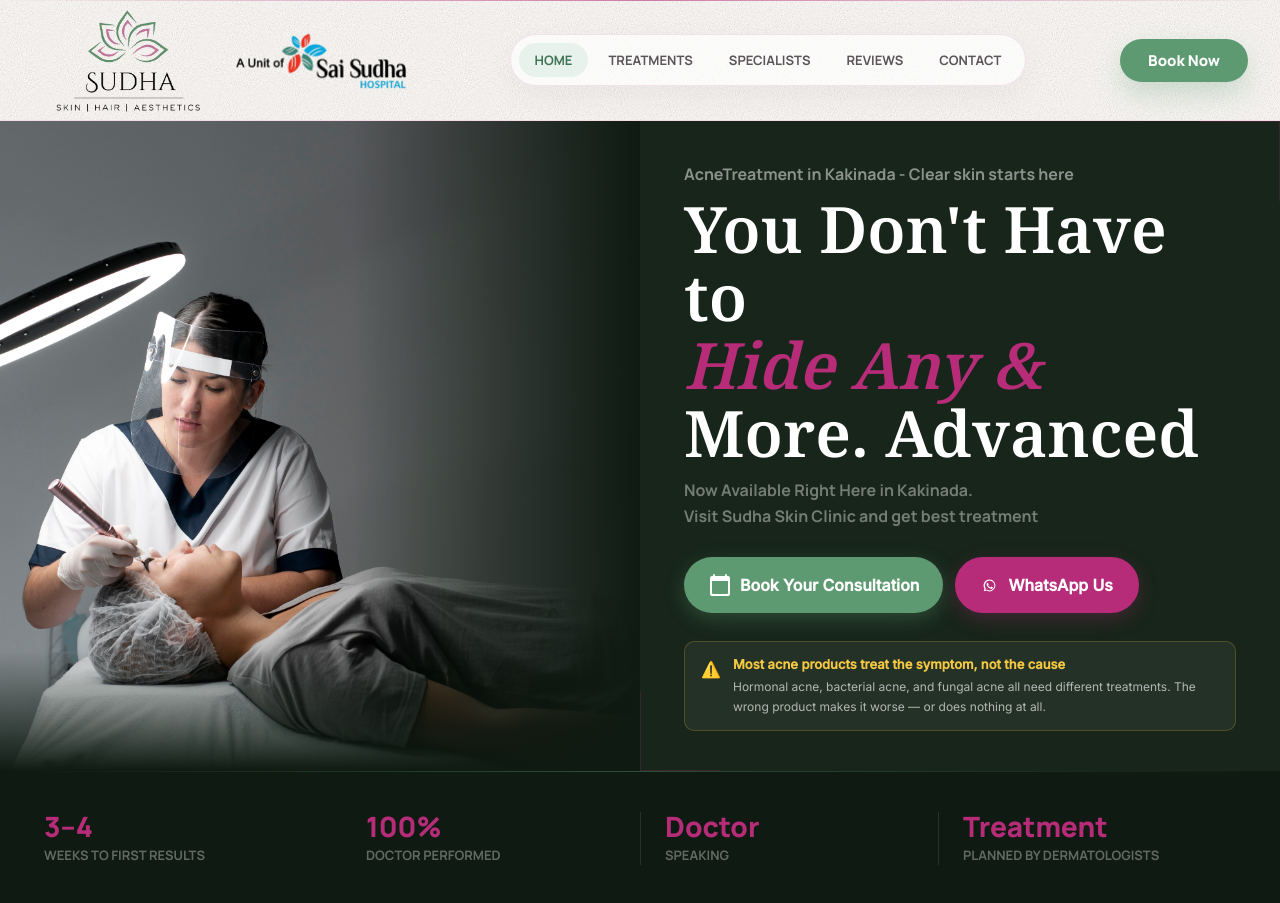
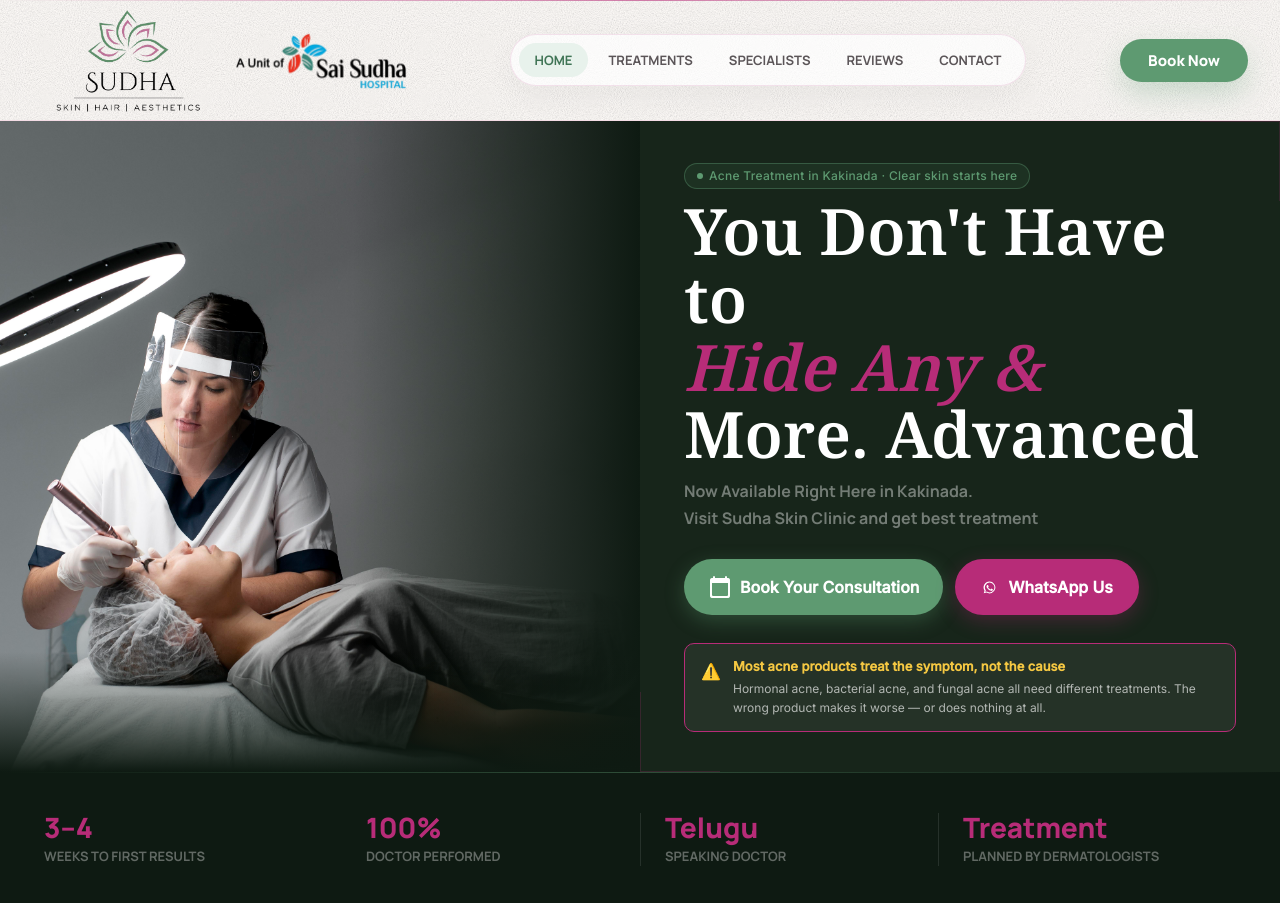
Before and after one commit to Rajeshj14/acne-lp, a Next.js app: page / in a window 1280 px wide. Shown: the top 903 px of the page. Built offline with nearby package versions, Linux system fonts and the light colour scheme; a web font is replaced by a local one.

Commit message:
sudha clinic new acne-treatmentelodpssd

```diff
--- a/src/components/HeroSection.tsx
+++ b/src/components/HeroSection.tsx
@@ -6,13 +6,14 @@ import BookingButton from './BookingButton';
 const trustItems = [
   { icon: 'health_and_safety', line1: '3–4 Weeks to First', line2: 'Results' },
   { icon: 'verified_user', line1: '100% Doctor ', line2: 'Performed' },
+  { icon: 'translate', line1: 'Telugu', line2: 'Speaking Doctor' },
   { icon: 'workspace_premium', line1: '10+ Years', line2: 'of Expertise' },
 ];
 
 const stats = [
   { value: '3–4', label: 'Weeks to First Results' },
   { value: '100%', label: 'Doctor Performed' },
-  { value: 'Doctor', label: ' Speaking' },
+  { value: 'Telugu', label: ' Speaking Doctor' },
   { value: 'Treatment', label: ' Planned by Dermatologists' },
 ];
 
@@ -123,9 +124,10 @@ export const HeroSection = () => {
 
           {/* Headline */}
           <div>
-            <p className="lp-body mb-1.5 sm:mb-2 text-white/80 sm:text-white/50 text-xs sm:text-sm">
-              AcneTreatment in Kakinada - Clear skin starts here
-            </p>
+            <span className="inline-flex items-center gap-1.5 mb-1.5 sm:mb-2 px-3 py-1 rounded-full border border-[#5e9a71]/40 bg-[#5e9a71]/10 text-[#5e9a71] text-xs font-medium tracking-wide">
+              <span className="w-1.5 h-1.5 rounded-full bg-[#5e9a71] inline-block" />
+              Acne Treatment in Kakinada · Clear skin starts here
+            </span>
             <h1 className="lp-title hidden sm:block mb-2 sm:mb-2.5 text-white text-2xl sm:text-3xl md:text-4xl lg:text-5xl">
               You Don't Have to <br />
               <span className="italic inline-block" style={{ color: "#b72c78" }}>
@@ -148,8 +150,8 @@ export const HeroSection = () => {
 
           {/* Trust badges - Wrap on mobile, flex on tablet */}
           <div className="grid grid-cols-2 sm:hidden gap-3">
-            {trustItems.map((item, i) => (
-              <div key={item.icon} className={`flex items-center gap-1.5 sm:gap-2.5 sm:flex-1 sm:min-w-0 ${i === 0 ? 'col-span-2' : ''}`}>
+            {trustItems.map((item) => (
+              <div key={item.line1} className="flex items-center gap-1.5">
                 <div className="w-7 h-7 sm:w-[34px] sm:h-[34px] rounded-full bg-[#5e9a71]/12 border border-[#b72c78]/25 flex items-center justify-center shrink-0">
                   <span className="material-icons-round text-sm sm:text-base text-[#5e9a71]">
                     {item.icon}
@@ -193,7 +195,7 @@ export const HeroSection = () => {
           <div style={{
             display: 'flex', gap: '12px', alignItems: 'flex-start',
             background: 'rgba(255,255,255,0.06)',
-            border: '1px solid rgba(255,200,50,0.2)',
+            border: '1px solid #b72c78',
             borderRadius: '10px',
             padding: '14px 16px',
           }}>
```
